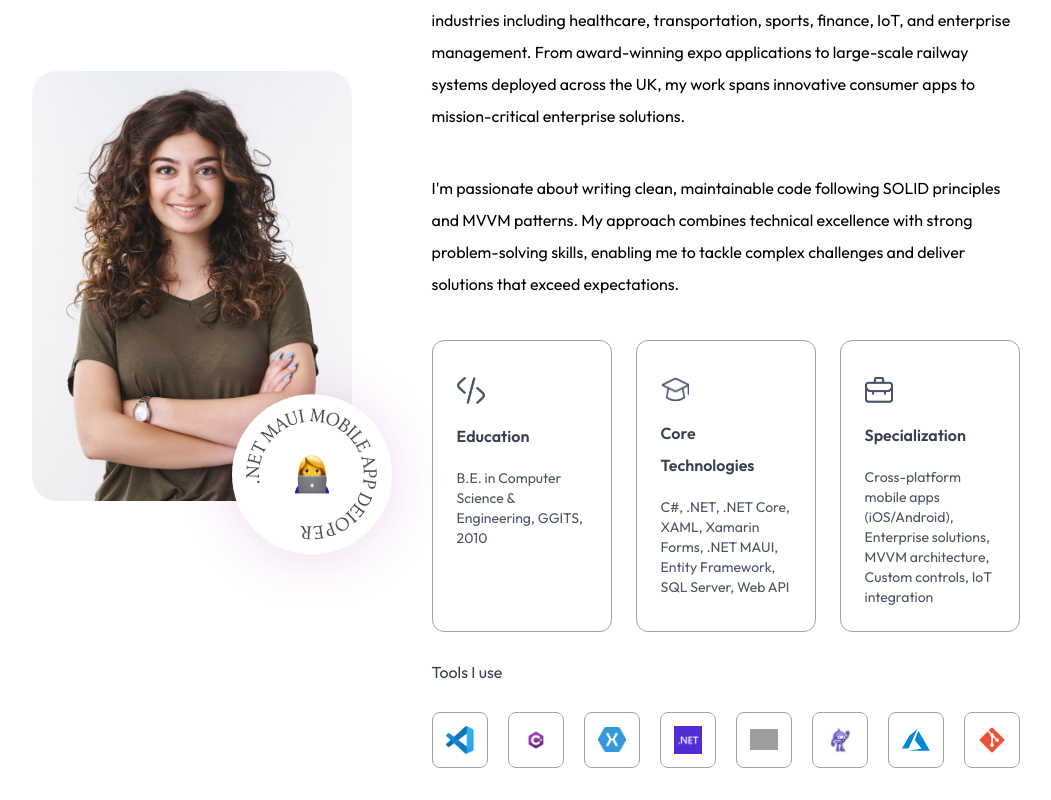
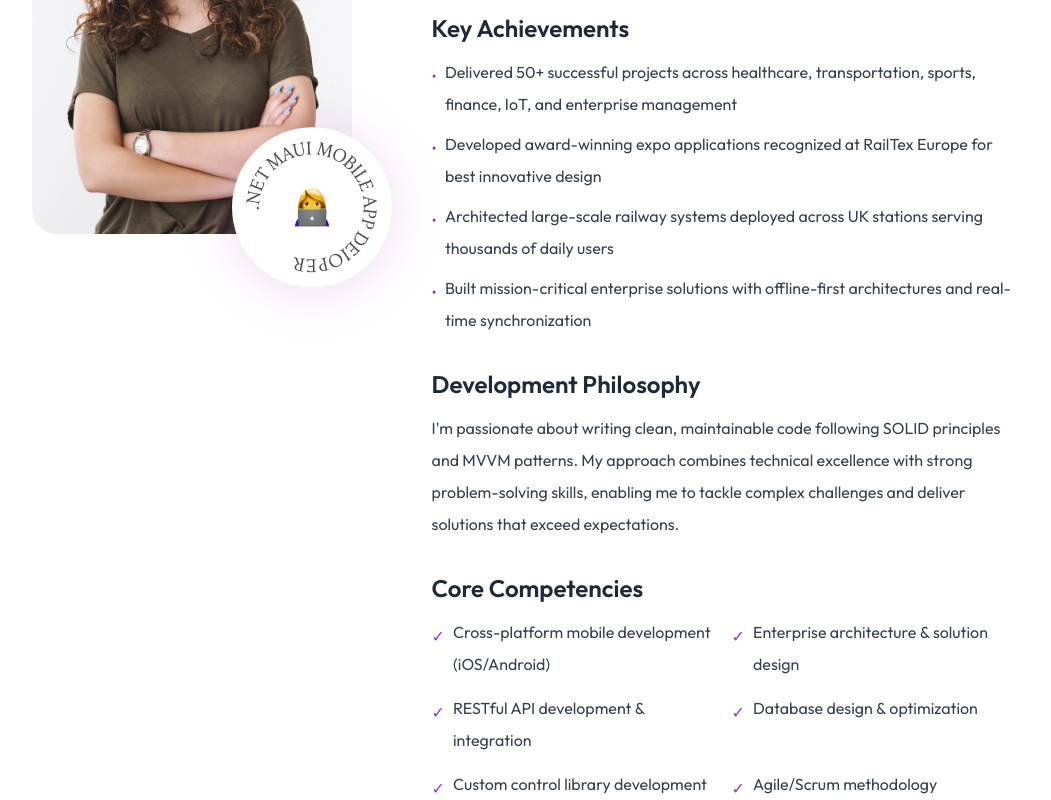
Before and after one commit to sleekatul/atulkoshta, a React (Vite) app: page / in a window 1280 px wide. Shown: the part 1200-2000 px from the top of the page, without its empty margins (122-1173 px from the left). Built offline with nearby package versions, Linux system fonts and the light colour scheme; grey boxes are pictures that could not be loaded; a web font is replaced by a local one.

Commit message:
Enhance About section with detailed content and top-align profile image
Updated the layout and content structure in the About component, enhancing the presentation of professional overview, key achievements, and core competencies.

```diff
--- a/src/components/About.jsx
+++ b/src/components/About.jsx
@@ -3,7 +3,7 @@ export default function About() {
     { name: 'vscode', icon: './assets/vscode.png' },
     { name: 'csharp', icon: './assets/csharp.png' },
     { name: 'xamarin', icon: './assets/xamarin.png' },
-        { name: 'dotnet', icon: './assets/dotnet.png' },
+    { name: 'dotnet', icon: './assets/dotnet.png' },
     { name: 'sqlserver', icon: './assets/mssql.jpg' },
     { name: 'maui', icon: './assets/maui.webp' },
     { name: 'azure', icon: './assets/azure.svg' },
@@ -36,25 +36,75 @@ export default function About() {
       <h4 className="text-center mb-2 text-lg font-0vo">Introduction</h4>
       <h2 className="text-center text-5xl font-0vo">About me</h2>
 
-      <div className="flex w-full flex-col lg:flex-row items-center gap-20 my-20">
-        <div className="max-w-max mx-auto relative">
+      <div className="flex w-full flex-col lg:flex-row items-start gap-20 my-20">
+        <div className="max-w-max mx-auto lg:mx-0 relative flex-shrink-0">
           <img src="./assets/user-image.png" alt="" className="w-64 sm:w-80 rounded-3xl max-w-none" />
           <div className="bg-white w-1/2 aspect-square absolute right-0 bottom-0 rounded-full translate-x-1/4 translate-y-1/3 shadow-[0_4px_55px_rgba(149,0,162,0.15)] flex items-center justify-center">
             <img src="./assets/circular-text.png" alt="" className="w-full animate-spin_slow" />
             <img src="./assets/dev-icon.png" alt="" className="w-1/4 absolute top-1/2 left-1/2 -translate-x-1/2 -translate-y-1/2" />
           </div>
         </div>
+
         <div className="flex-1">
-          <p className="mb-10 max-w-2xl font-0vo">
+          <h3 className="text-2xl font-semibold text-gray-800 dark:text-white mb-4">Professional Overview</h3>
+          <p className="mb-6 max-w-2xl font-0vo text-gray-700 dark:text-gray-300">
             With over 15 years of hands-on experience in custom software development, I specialize in creating robust, scalable enterprise solutions using C# and .NET technologies. From the early days of Xamarin Forms to the latest .NET MAUI releases, I've been at the forefront of cross-platform mobile development.
           </p>
-          <p className="mb-10 max-w-2xl font-0vo">
-            Throughout my career, I've delivered 50+ successful projects across diverse industries including healthcare, transportation, sports, finance, IoT, and enterprise management. From award-winning expo applications to large-scale railway systems deployed across the UK, my work spans innovative consumer apps to mission-critical enterprise solutions.
-          </p>
-          <p className="mb-10 max-w-2xl font-0vo">
+
+          <h3 className="text-2xl font-semibold text-gray-800 dark:text-white mb-3 mt-8">Key Achievements</h3>
+          <ul className="mb-6 max-w-2xl space-y-2 font-0vo text-gray-700 dark:text-gray-300">
+            <li className="flex items-start">
+              <span className="text-purple-600 mr-2 mt-1 flex-shrink-0">•</span>
+              <span>Delivered 50+ successful projects across healthcare, transportation, sports, finance, IoT, and enterprise management</span>
+            </li>
+            <li className="flex items-start">
+              <span className="text-purple-600 mr-2 mt-1 flex-shrink-0">•</span>
+              <span>Developed award-winning expo applications recognized at RailTex Europe for best innovative design</span>
+            </li>
+            <li className="flex items-start">
+              <span className="text-purple-600 mr-2 mt-1 flex-shrink-0">•</span>
+              <span>Architected large-scale railway systems deployed across UK stations serving thousands of daily users</span>
+            </li>
+            <li className="flex items-start">
+              <span className="text-purple-600 mr-2 mt-1 flex-shrink-0">•</span>
+              <span>Built mission-critical enterprise solutions with offline-first architectures and real-time synchronization</span>
+            </li>
+          </ul>
+
+          <h3 className="text-2xl font-semibold text-gray-800 dark:text-white mb-3 mt-8">Development Philosophy</h3>
+          <p className="mb-6 max-w-2xl font-0vo text-gray-700 dark:text-gray-300">
             I'm passionate about writing clean, maintainable code following SOLID principles and MVVM patterns. My approach combines technical excellence with strong problem-solving skills, enabling me to tackle complex challenges and deliver solutions that exceed expectations.
           </p>
-          <ul className="grid grid-cols-1 sm:grid-cols-3 gap-6 max-w-2xl">
+
+          <h3 className="text-2xl font-semibold text-gray-800 dark:text-white mb-3 mt-8">Core Competencies</h3>
+          <div className="grid grid-cols-1 sm:grid-cols-2 gap-3 mb-8 max-w-2xl">
+            <div className="flex items-start">
+              <span className="text-purple-600 mr-2 mt-1 flex-shrink-0">✓</span>
+              <span className="text-gray-700 dark:text-gray-300">Cross-platform mobile development (iOS/Android)</span>
+            </div>
+            <div className="flex items-start">
+              <span className="text-purple-600 mr-2 mt-1 flex-shrink-0">✓</span>
+              <span className="text-gray-700 dark:text-gray-300">Enterprise architecture & solution design</span>
+            </div>
+            <div className="flex items-start">
+              <span className="text-purple-600 mr-2 mt-1 flex-shrink-0">✓</span>
+              <span className="text-gray-700 dark:text-gray-300">RESTful API development & integration</span>
+            </div>
+            <div className="flex items-start">
+              <span className="text-purple-600 mr-2 mt-1 flex-shrink-0">✓</span>
+              <span className="text-gray-700 dark:text-gray-300">Database design & optimization</span>
+            </div>
+            <div className="flex items-start">
+              <span className="text-purple-600 mr-2 mt-1 flex-shrink-0">✓</span>
+              <span className="text-gray-700 dark:text-gray-300">Custom control library development</span>
+            </div>
+            <div className="flex items-start">
+              <span className="text-purple-600 mr-2 mt-1 flex-shrink-0">✓</span>
+              <span className="text-gray-700 dark:text-gray-300">Agile/Scrum methodology</span>
+            </div>
+          </div>
+
+          <ul className="grid grid-cols-1 sm:grid-cols-3 gap-6 max-w-2xl mt-8">
             {data.map(({ name, icon1, icon2, description }, index) => (
               <li key={index} className="border-[0.5px] border-gray-400 rounded-xl p-6 cursor-pointer hover:bg-lightHover hover:-translate-y-1 duration-500 hover:shadow-black dark:border-white dark:hover:shadow-white dark:hover:bg-darkHover/50">
                 <img src={icon1} alt="" className="w-7 mt-3 dark:hidden" />
@@ -64,6 +114,7 @@ export default function About() {
               </li>
             ))}
           </ul>
+
           <h4 className="my-6 text-gray-700 font-0vo dark:text-white/80">Tools I use</h4>
           <ul className="flex items-center gap-3 sm:gap-5">
             {tools.map(({ name, icon }, index) => (
```
